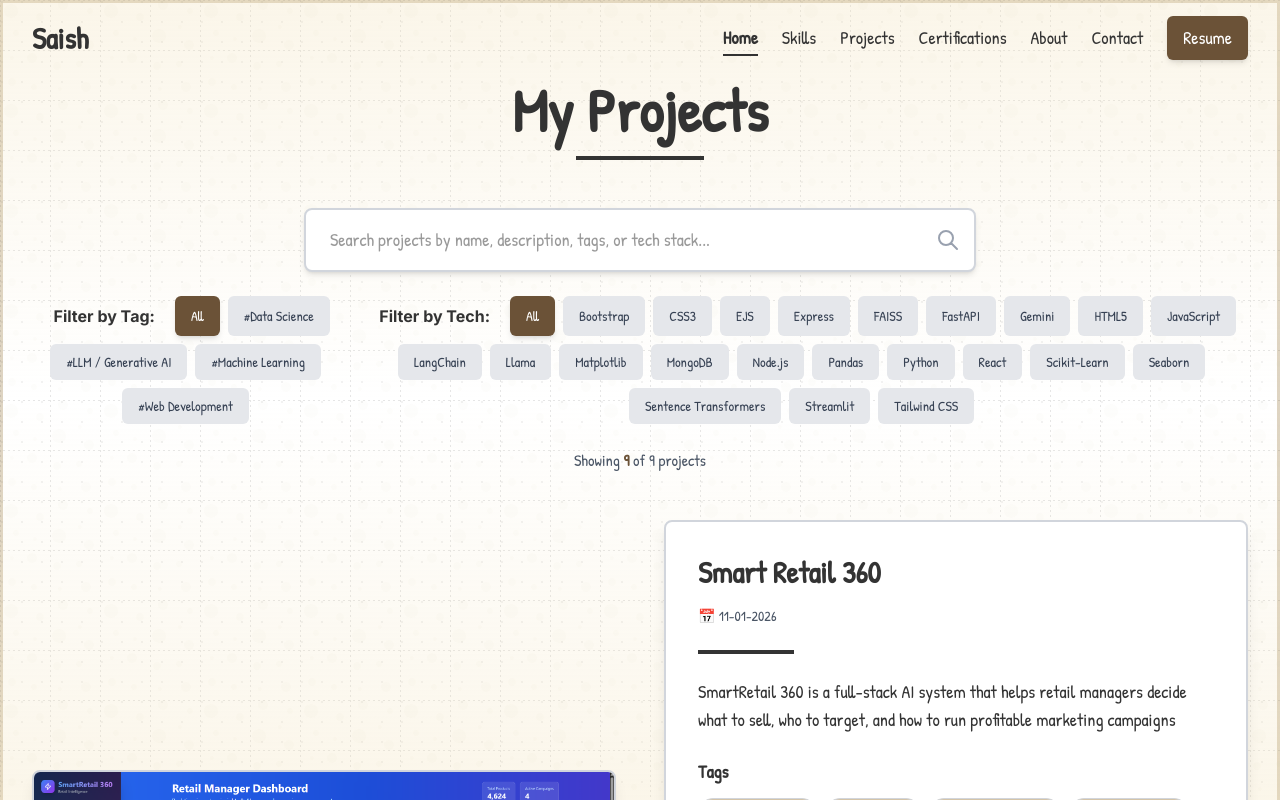
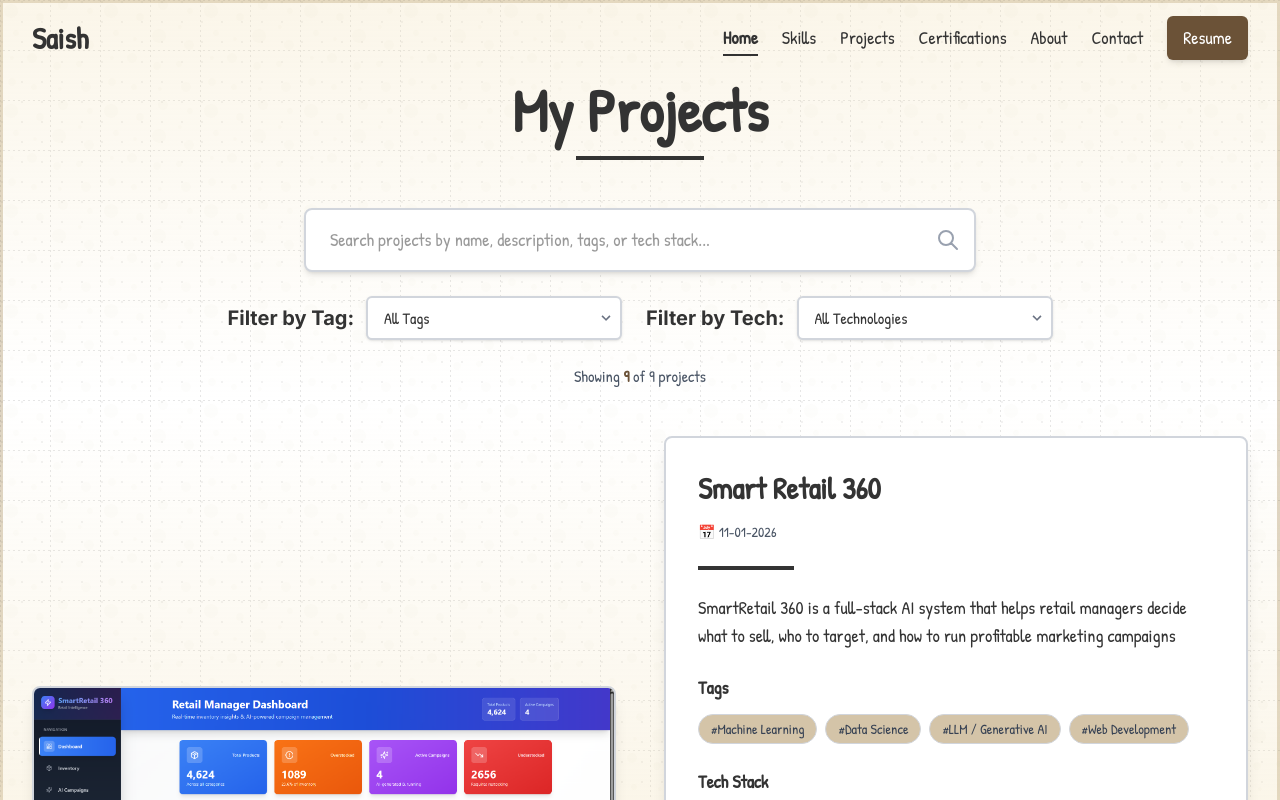
Before and after one commit to Saishhhhhh/Saish-Portfolio, a React (Vite) app: page /projects in a window 1280 px wide. Shown: the top 800 px of the page. Built offline with nearby package versions, Linux system fonts and the light colour scheme.

Commit message:
Updated Skills

```diff
--- a/index.html
+++ b/index.html
@@ -6,7 +6,7 @@
     <meta name="viewport" content="width=device-width, initial-scale=1.0" />
     <meta name="description" content="A full-stack dev blending AI finesse with data science depth" />
     <meta name="author" content="Saish" />
-    <title>Saish Portfolio | AI Engineer | Full-Stack Developer | Data Scientist</title>
+    <title>Saish Portfolio | Data Scientist | AI Engineer | Full-Stack Developer </title>
   </head>
   <body>
     <div id="root"></div>
--- a/src/components/hero/HeroSubtitle.jsx
+++ b/src/components/hero/HeroSubtitle.jsx
@@ -28,7 +28,7 @@ const HeroSubtitle = ({ animationComplete, text }) => {
   };
 
   // More balanced professional tone for subtitle
-  const professionalSubtitle = "A full-stack dev blending AI finesse with data science depth";
+  const professionalSubtitle = "Blending Data Science depth with GenAI and Web-Development finesse";
 
   return (
     <motion.div
@@ -75,7 +75,7 @@ const HeroSubtitle = ({ animationComplete, text }) => {
 
           {/* Highlight key skills with accent color */}
           <div className="flex justify-center mt-4 gap-2 flex-wrap">
-            {["LangChain", "React.js", "Node.js", "EDA", "Data Visualization","FastAPI"].map((skill, i) => (
+            {["LangChain", "React.js", "Node.js", "Machine Learning", "Scikit Learn", "FastAPI"].map((skill, i) => (
               <motion.span
                 key={i}
                 className="text-xs md:text-sm font-patrick px-2 py-1 rounded-full bg-[var(--paper-alt-color)] text-[var(--pencil-color)]"
--- a/src/components/sections/About.jsx
+++ b/src/components/sections/About.jsx
@@ -64,7 +64,7 @@ const About = () => {
               </h3>
 
               <p className="text-lg font-patrick mb-6 text-[var(--pencil-color)]">
-              I’m Saish — a developer diving into Full-Stack Development and AI. I enjoy turning ideas into working products, especially where web development meets artificial intelligence. I build, break, and rebuild things to learn — mostly experimenting with automation, reasoning, and LLM-powered tools.
+              I’m Saish — a data scientist and AI engineer who builds full-stack web products. I love turning data, machine learning models, and GenAI into real, usable platforms where intelligence meets design and deployment. I build, break, and rebuild things to explore automation, reasoning, and LLM-powered systems in the real world.
               </p>
 
               <p className="text-lg font-patrick mb-8 text-[var(--pencil-color)]">
--- a/src/components/sections/Hero.jsx
+++ b/src/components/sections/Hero.jsx
@@ -40,7 +40,7 @@ const Hero = () => {
             {/* Professional Title */}
             <ProfessionalTitle
               animationComplete={animationComplete}
-              title="AI Engineer | Full-Stack Developer | Data Scientist"
+              title="Data Scientist | AI Engineer | Web Developer"
             />
 
             {/* Subtitle */}
--- a/src/components/sections/Skills.jsx
+++ b/src/components/sections/Skills.jsx
@@ -1,4 +1,5 @@
-import { motion } from 'framer-motion';
+import { motion, AnimatePresence } from 'framer-motion';
+import { useState } from 'react';
 
 const Skills = () => {
   // Icon mapping for technologies
@@ -39,8 +40,15 @@ const Skills = () => {
       // Programming Languages
       'C': 'https://cdn.jsdelivr.net/gh/devicons/devicon/icons/c/c-original.svg',
       'C++': 'https://cdn.jsdelivr.net/gh/devicons/devicon/icons/cplusplus/cplusplus-original.svg',
+      'Scikit-Learn': 'https://cdn.jsdelivr.net/gh/devicons/devicon@latest/icons/scikitlearn/scikitlearn-original.svg',
     };
     return iconMap[skill] || null;
+  };
+
+  const [activeSkill, setActiveSkill] = useState(null);
+
+  const toggleSkill = (skill) => {
+    setActiveSkill(activeSkill === skill ? null : skill);
   };
 
   // Skill categories and items
@@ -63,7 +71,7 @@ const Skills = () => {
     {
       name: "AI & Data Science",
       emoji: "🤖",
-      skills: ["Python", "NumPy", "Pandas", "Matplotlib", "Seaborn", "LangChain", "Machine Learning"]
+      skills: ["Python", "NumPy", "Pandas", "Scikit-Learn", "Matplotlib", "Seaborn", "LangChain", "Machine Learning"]
     },
     {
       name: "Developer Tools",
@@ -94,6 +102,11 @@ const Skills = () => {
     "Decision Trees",
     "K-Nearest Neighbors",
     "Random Forest",
+    "Stacking",
+    "Agglomerative Clustering",
+    "LightGBM",
+    "Bagging",
+    "Voting",
     "K-Means",
     "DBSCAN",
     "Naive Bayes",
@@ -159,47 +172,83 @@ const Skills = () => {
                     {category.skills.map((skill, skillIndex) => {
                       if (skill === "Machine Learning") {
                         const iconUrl = getIconUrl(skill);
+                        const isActive = activeSkill === skill;
+
                         return (
                           <motion.div
                             key={skill}
-                            className="relative group"
+                            className="relative"
                             initial={{ opacity: 0, scale: 0.9 }}
                             whileInView={{ opacity: 1, scale: 1 }}
                             transition={{ duration: 0.2, delay: categoryIndex * 0.1 + skillIndex * 0.03 }}
                             viewport={{ once: true }}
                           >
                             {/* Main badge */}
-                            <span
-                              className="flex items-center gap-2 px-4 py-2 bg-[var(--paper-burnt)] bg-opacity-20
+                            <motion.span
+                              onClick={() => toggleSkill(skill)}
+                              whileHover={{ scale: 1.05 }}
+                              animate={{
+                                scale: isActive ? 1.05 : 1,
+                                boxShadow: isActive ? "0 0 15px rgba(255,100,100,0.3)" : "none",
+                                borderColor: isActive ? "var(--pencil-color)" : "transparent"
+                              }}
+                              className={`flex items-center gap-2 px-4 py-2
                                         rounded-md text-base font-patrick text-[var(--pencil-color)]
-                                        border border-gray-300 cursor-pointer"
+                                        border cursor-pointer transition-all duration-300
+                                        ${isActive
+                                  ? 'bg-white border-[var(--pencil-color)] shadow-md ring-2 ring-[var(--paper-burnt)]'
+                                  : 'bg-[var(--paper-burnt)] bg-opacity-30 border-gray-400 border-2' // Made it pop more by default too
+                                }`}
                             >
                               <img src={iconUrl} alt="Machine Learning" className="w-5 h-5" />
-                              Machine Learning
+                              <span className="font-bold">Machine Learning</span>
 
                               {/* Info dot */}
-                              <span className="ml-1 text-xs bg-gray-200 px-2 py-0.5 rounded-full">i</span>
+                              <span className={`ml-1 text-xs px-2 py-0.5 rounded-full transition-colors ${isActive ? 'bg-[var(--pencil-color)] text-white' : 'bg-gray-200'}`}>
+                                {isActive ? '×' : 'i'}
                               </span>
+                            </motion.span>
 
-                            {/* Hover Popup */}
+                            {/* Popup */}
+                            <AnimatePresence>
+                              {isActive && (
+                                <motion.div
+                                  initial={{ opacity: 0, y: 10, scale: 0.95 }}
+                                  animate={{ opacity: 1, y: 0, scale: 1 }}
+                                  exit={{ opacity: 0, y: 10, scale: 0.95 }}
+                                  className="absolute left-0 mt-2 z-50
+                                            bg-white p-4 rounded-lg shadow-2xl border-2 border-[var(--pencil-color)]
+                                            w-[85vw] sm:w-80 max-h-[60vh] overflow-y-auto"
+                                  style={{
+                                    left: '50%',
+                                    transform: 'translateX(-50%)', // Center relative to button, but constrained by screen logic if needed (simple centering for now)
+                                    // marginLeft: '-50%' // Fallback/Alternative centering technique if transform is overridden
+                                  }}
+                                >
+                                  <div className="flex justify-between items-center mb-2 sticky top-0 bg-white pb-2 border-b border-gray-100">
+                                    <h4 className="font-patrick text-xl font-bold text-[var(--pencil-color)]">
+                                      ML Algorithms
+                                    </h4>
+                                    <button onClick={(e) => { e.stopPropagation(); toggleSkill(skill); }} className="text-gray-400 hover:text-red-500">
+                                      <svg xmlns="http://www.w3.org/2000/svg" className="h-5 w-5" viewBox="0 0 20 20" fill="currentColor">
+                                        <path fillRule="evenodd" d="M4.293 4.293a1 1 0 011.414 0L10 8.586l4.293-4.293a1 1 0 111.414 1.414L11.414 10l4.293 4.293a1 1 0 01-1.414 1.414L10 11.414l-4.293 4.293a1 1 0 01-1.414-1.414L8.586 10 4.293 5.707a1 1 0 010-1.414z" clipRule="evenodd" />
+                                      </svg>
+                                    </button>
+                                  </div>
+                                  <div className="grid grid-cols-1 sm:grid-cols-2 gap-x-4 gap-y-1">
+                                    {mlAlgorithms.map((algo) => (
                                       <div
-                              className="absolute left-0 top-12 z-20 hidden group-hover:block
-                                        bg-white p-4 rounded-lg shadow-xl border border-gray-300 w-64"
+                                        key={algo}
+                                        className="font-patrick text-sm text-gray-700 flex items-center gap-1.5"
                                       >
-                              <h4 className="font-patrick text-lg mb-2 text-[var(--pencil-color)]">
-                                Algorithms
-                              </h4>
-                              <ul className="space-y-1">
-                              {mlAlgorithms.map((algo) => (
-                                <li
-                                  key={algo}
-                                  className="font-patrick text-sm text-[var(--pencil-color)]"
-                                >
-                                  {algo}
-                                </li>
+                                        <span className="w-1.5 h-1.5 rounded-full bg-[var(--pencil-color)] opacity-60"></span>
+                                        {algo.replace(/_/g, ' ')}
+                                      </div>
                                     ))}
-                            </ul>
                                   </div>
+                                </motion.div>
+                              )}
+                            </AnimatePresence>
                           </motion.div>
                         );
                       }
--- a/src/pages/ProjectsPage.jsx
+++ b/src/pages/ProjectsPage.jsx
@@ -390,67 +390,63 @@ const ProjectsPage = () => {
           </div>
 
           {/* Filter Buttons */}
-          <div className="flex flex-col md:flex-row gap-4 justify-center items-center">
+          <div className="flex flex-col md:flex-row gap-6 justify-center items-center">
             {/* Tag Filter */}
-            <div className="flex flex-wrap gap-2 justify-center">
-              <span className="px-3 py-2 font-caveat font-bold text-[var(--pencil-color)] self-center">
+            <div className="flex flex-col sm:flex-row items-center gap-3">
+              <label htmlFor="tag-filter" className="font-caveat font-bold text-xl text-[var(--pencil-color)]">
                 Filter by Tag:
-              </span>
-              <button
-                onClick={() => setSelectedTag("")}
-                className={`px-4 py-2 rounded-md font-patrick text-sm transition-all ${
-                  selectedTag === ""
-                    ? "bg-[var(--accent-color)] text-white shadow-md"
-                    : "bg-gray-200 text-gray-700 hover:bg-gray-300"
-                }`}
-              >
-                All
-              </button>
-              {allTags.map((tag) => (
-                <button
-                  key={tag}
-                  onClick={() => setSelectedTag(selectedTag === tag ? "" : tag)}
-                  className={`px-4 py-2 rounded-md font-patrick text-sm transition-all ${
-                    selectedTag === tag
-                      ? "bg-[var(--accent-color)] text-white shadow-md"
-                      : "bg-gray-200 text-gray-700 hover:bg-gray-300"
-                  }`}
+              </label>
+              <div className="relative">
+                <select
+                  id="tag-filter"
+                  value={selectedTag}
+                  onChange={(e) => setSelectedTag(e.target.value)}
+                  className="appearance-none w-full sm:w-64 px-4 py-2 pr-8 rounded-md font-patrick text-base
+                           bg-[var(--paper-color)] border-2 border-gray-300 text-[var(--pencil-color)]
+                           focus:border-[var(--accent-color)] focus:outline-none cursor-pointer shadow-sm transition-colors"
                 >
-                  #{tag}
-                </button>
-              ))}
+                  <option value="">All Tags</option>
+                  {allTags.map((tag) => (
+                    <option key={tag} value={tag}>
+                      {tag}
+                    </option>
+                  ))}
+                </select>
+                <div className="pointer-events-none absolute inset-y-0 right-0 flex items-center px-2 text-gray-500">
+                  <svg className="fill-current h-4 w-4" xmlns="http://www.w3.org/2000/svg" viewBox="0 0 20 20">
+                    <path d="M9.293 12.95l.707.707L15.657 8l-1.414-1.414L10 10.828 5.757 6.586 4.343 8z" />
+                  </svg>
+                </div>
+              </div>
             </div>
 
             {/* Tech Stack Filter */}
-            <div className="flex flex-wrap gap-2 justify-center mt-4 md:mt-0">
-              <span className="px-3 py-2 font-caveat font-bold text-[var(--pencil-color)] self-center">
+            <div className="flex flex-col sm:flex-row items-center gap-3">
+              <label htmlFor="tech-filter" className="font-caveat font-bold text-xl text-[var(--pencil-color)]">
                 Filter by Tech:
-              </span>
-              <button
-                onClick={() => setSelectedTech("")}
-                className={`px-4 py-2 rounded-md font-patrick text-sm transition-all ${
-                  selectedTech === ""
-                    ? "bg-[var(--accent-color)] text-white shadow-md"
-                    : "bg-gray-200 text-gray-700 hover:bg-gray-300"
-                }`}
-              >
-                All
-              </button>
-              {allTech.map((tech) => (
-                <button
-                  key={tech}
-                  onClick={() =>
-                    setSelectedTech(selectedTech === tech ? "" : tech)
-                  }
-                  className={`px-4 py-2 rounded-md font-patrick text-sm transition-all ${
-                    selectedTech === tech
-                      ? "bg-[var(--accent-color)] text-white shadow-md"
-                      : "bg-gray-200 text-gray-700 hover:bg-gray-300"
-                  }`}
+              </label>
+              <div className="relative">
+                <select
+                  id="tech-filter"
+                  value={selectedTech}
+                  onChange={(e) => setSelectedTech(e.target.value)}
+                  className="appearance-none w-full sm:w-64 px-4 py-2 pr-8 rounded-md font-patrick text-base
+                           bg-[var(--paper-color)] border-2 border-gray-300 text-[var(--pencil-color)]
+                           focus:border-[var(--accent-color)] focus:outline-none cursor-pointer shadow-sm transition-colors"
                 >
-                  {tech}
-                </button>
-              ))}
+                  <option value="">All Technologies</option>
+                  {allTech.map((tech) => (
+                    <option key={tech} value={tech}>
+                      {tech}
+                    </option>
+                  ))}
+                </select>
+                <div className="pointer-events-none absolute inset-y-0 right-0 flex items-center px-2 text-gray-500">
+                  <svg className="fill-current h-4 w-4" xmlns="http://www.w3.org/2000/svg" viewBox="0 0 20 20">
+                    <path d="M9.293 12.95l.707.707L15.657 8l-1.414-1.414L10 10.828 5.757 6.586 4.343 8z" />
+                  </svg>
+                </div>
+              </div>
             </div>
           </div>
 
```
Lines whose indentation alone changed are shown as unchanged.
